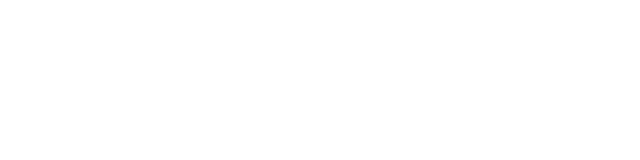
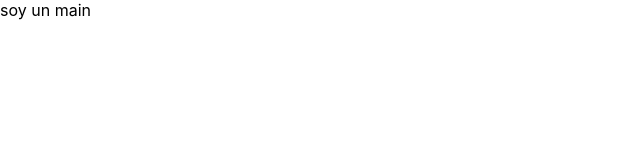
Before and after one commit to danteyc/ProyectoAbogados, a React (Create React App) app: page / in a window 1280 px wide. Shown: the top 160 px of the page, without its empty margins (0-640 px from the left). Built offline with nearby package versions, Linux system fonts and the light colour scheme.

Commit message:
renderizando main

```diff
--- a/src/App.js
+++ b/src/App.js
@@ -1,11 +1,12 @@
 import './App.css';
 import { Header } from "./components/header/header"
-
+import { Main } from "./components/main/main"
 
 function App() {
   return (
     <div className='wrapper'>
       <Header/>
+      <Main/>
     </div>
 
   );
--- /dev/null
+++ b/src/components/main/main.jsx
@@ -0,0 +1,6 @@
+export function Main(){
+ return (
+     <main>
+     soy un main
+     </main>
+ )}
```
